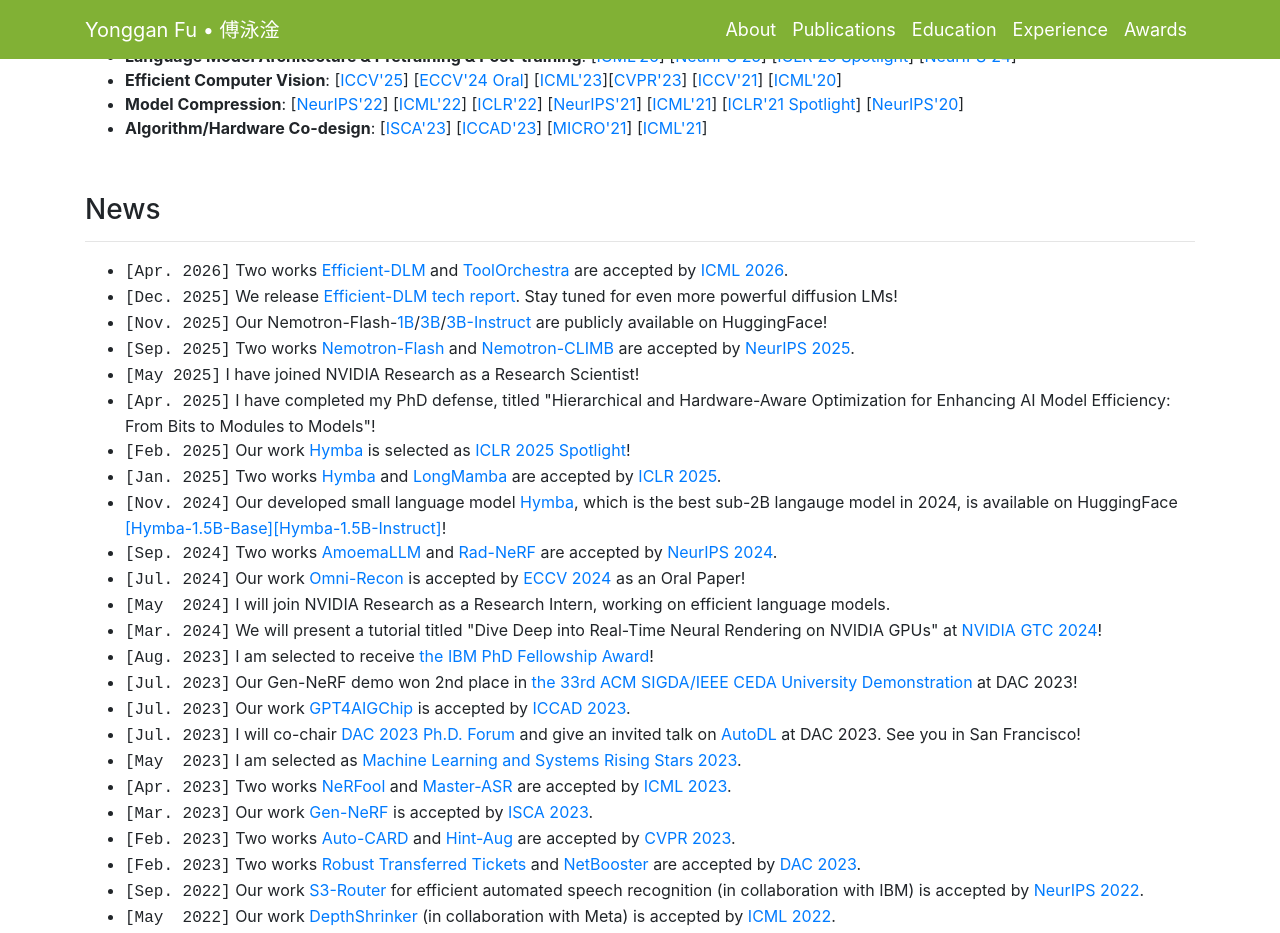
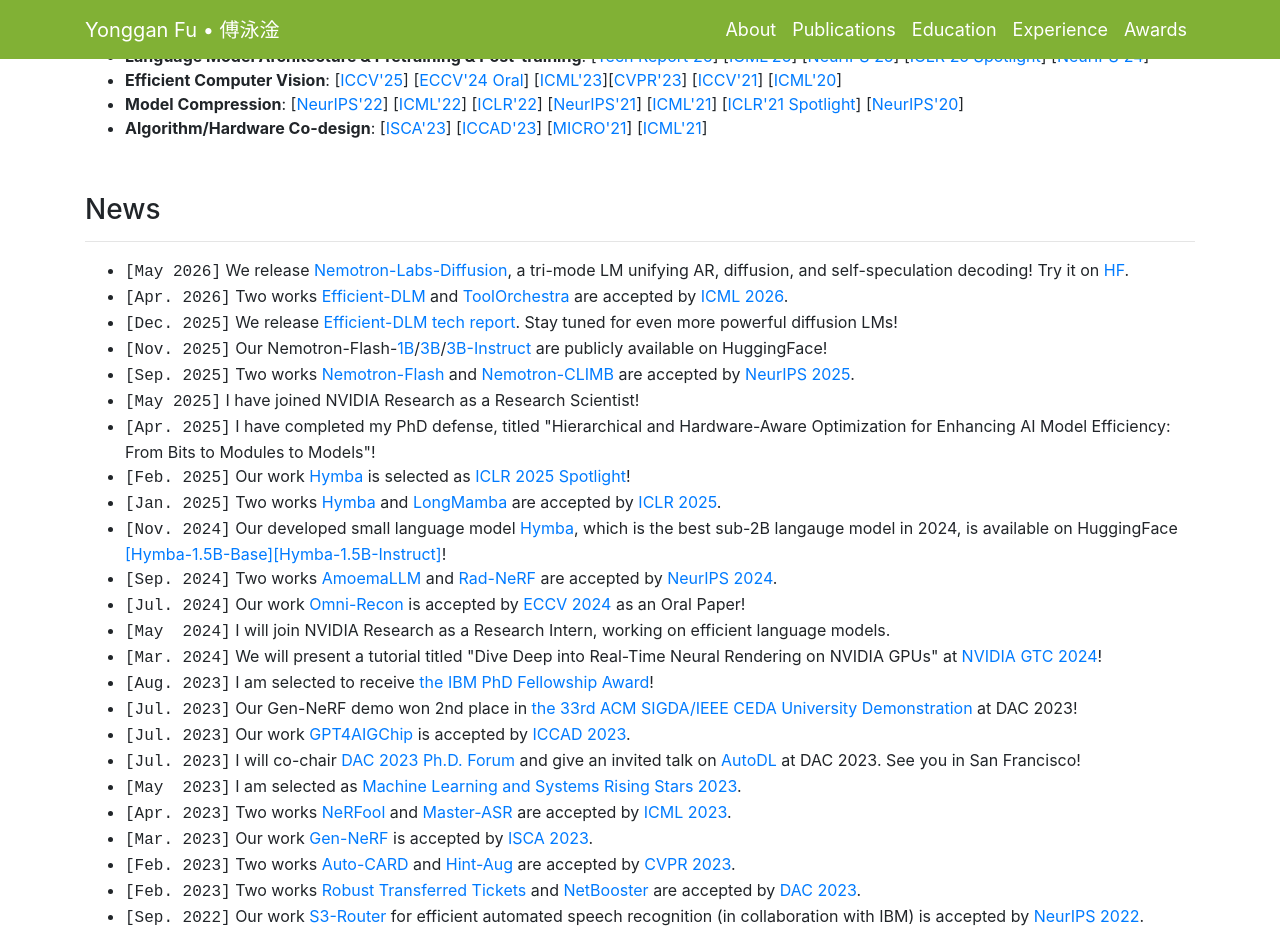
Before and after one commit to tilmto/tilmto.github.io, a Jekyll site: the page built from docs/index.markdown, in a window 1280 px wide and 1400 px high, scrolled down 498 px. Shown: the top 933 px of the window. Built offline with Jekyll 4.4.1, drawn with Linux system fonts in a browser that asks for light colours; nearby versions of some CDN libraries; a style sheet for code colours, icons or effects is not loaded; some of the changed text lies outside the part shown.

Commit message:
Add Nemotron-Labs-Diffusion, NVIDIA Nemotron 3, and Nemotron Nano 2; update CV link and news

```diff
--- a/docs/_layouts/index.html
+++ b/docs/_layouts/index.html
@@ -96,7 +96,7 @@
 			</p>
 
 			<p style="text-align: justify;">My research focuses on developing efficient foundation models that bring frontier AI to everyday platforms. At NVIDIA, I led the development of <a href="https://arxiv.org/pdf/2511.18890" target="_blank">Nemotron-Flash</a>, <a href="https://arxiv.org/pdf/2411.13676" target="_blank">Hymba</a>, and <a href="https://arxiv.org/pdf/2512.14067" target="_blank">Efficient-DLM</a>. My research work has been featured as spotlight papers at ICLR (<a href="https://arxiv.org/pdf/2411.13676" target="_blank">2025</a> & <a href="https://arxiv.org/pdf/2101.09868" target="_blank">2021</a> & <a href="https://arxiv.org/pdf/2103.10584" target="_blank">2021</a> & <a href="https://arxiv.org/pdf/1909.11957" target="_blank">2020</a>), an oral paper at ECCV (<a href="https://www.ecva.net/papers/eccv_2024/papers_ECCV/papers/02444.pdf" target="_blank">2024</a>), and an IEEE Micro Top Pick (<a href="https://arxiv.org/pdf/2206.00877" target="_blank">2023</a>).
-      My CV can be found <a href="https://drive.google.com/file/d/1Yqo1c8kinMKNYRPhoaHaay_VjcPV0fhL/view?usp=sharing" target="_blank">here</a> (Updated: Mar. 2026).
+      My CV can be found <a href="https://drive.google.com/drive/folders/1U6yPkZPD_XBRatcQcNjo5TuFojDmrEPi?usp=sharing" target="_blank">here</a> (Updated: May 2026).
 			</p>
 
 
@@ -117,7 +117,8 @@
 		<h3 id="Research" style="padding-top: 100px; margin-top: -80px;">Research Interest</h3><hr>
 		<ul>
 			<li>
-				<b>Language Model Architecture & Pretraining & Post-training</b>: [<a href="https://arxiv.org/pdf/2512.14067" target="_blank">ICML'26</a>]
+				<b>Language Model Architecture & Pretraining & Post-training</b>: [<a href="https://d1qx31qr3h6wln.cloudfront.net/publications/Nemotron_Diffusion_Tech_Report.pdf?VersionId=1tm4XZATEzGV7cs51XAf.xmWupU20vYW" target="_blank">Tech Report'26</a>]
+				[<a href="https://arxiv.org/pdf/2512.14067" target="_blank">ICML'26</a>]
 				[<a href="https://arxiv.org/pdf/2511.18890" target="_blank">NeurIPS'25</a>]
 				[<a href="https://arxiv.org/pdf/2411.13676" target="_blank">ICLR'25 Spotlight</a>]
 				[<a href="https://openreview.net/pdf?id=G0yxFmP87g" target="_blank">NeurIPS'24</a>]
@@ -153,6 +154,9 @@
 	<div class="container">
 		<h3 id="News" style="padding-top: 70px; margin-top: -80px;">News</h3><hr>
 		<ul>
+			<li>
+				<tt>[May 2026]</tt> We release <a href="https://d1qx31qr3h6wln.cloudfront.net/publications/Nemotron_Diffusion_Tech_Report.pdf?VersionId=1tm4XZATEzGV7cs51XAf.xmWupU20vYW" target="_blank">Nemotron-Labs-Diffusion</a>, a tri-mode LM unifying AR, diffusion, and self-speculation decoding! Try it on <a href="https://huggingface.co/collections/nvidia/nemotron-labs-diffusion" target="_blank">HF</a>.
+			</li>
 			<li>
 				<tt>[Apr. 2026]</tt> Two works <a href="https://arxiv.org/pdf/2512.14067" target="_blank">Efficient-DLM</a> and <a href="https://arxiv.org/pdf/2511.21689" target="_blank">ToolOrchestra</a> are accepted by <a href="https://icml.cc/Conferences/2026" target="_blank">ICML 2026</a>.
 			</li>
@@ -249,6 +253,20 @@
 
 			<div class="row">
 				<div class="col-md-2.5">
+					<img class="img-fluid img-rounded" src="files/nemotron_labs_diffusion.gif" style="width:200px; border:0px solid black" alt="">
+				</div>
+				<div class="col-md-9">
+					<b>Yonggan Fu</b>, Lexington Whalen, Abhinav Garg, Chengyue Wu, Maksim Khadkevich, Nicolai Oswald, Enze Xie, Daniel Egert, Sharath Turuvekere Sreenivas, Shizhe Diao, Chenhan Yu, Ye Yu, Weijia Chen, Sajad Norouzi, Jingyu Liu, Shiyi Lan, Ligeng Zhu, Jin Wang, Jindong Jiang, Morteza Mardani, Mehran Maghoumi, Song Han, Ante Jukić, Nima Tajbakhsh, Jan Kautz, Pavlo Molchanov
+				<br>
+				<b><font color="black">Nemotron-Labs-Diffusion: A Tri-Mode Language Model Unifying Autoregressive, Diffusion, and Self-Speculation Decoding</font></b><br>
+				<b><a href="https://research.nvidia.com/publication/2026-05_nemotron-labs-diffusion-tri-mode-language-model-unifying-autoregressive" target="_blank">Tech Report 2026</a></b>
+				<small><a href="https://d1qx31qr3h6wln.cloudfront.net/publications/Nemotron_Diffusion_Tech_Report.pdf?VersionId=1tm4XZATEzGV7cs51XAf.xmWupU20vYW" target="_blank">[Paper]</a></small>
+				<small><a href="https://huggingface.co/collections/nvidia/nemotron-labs-diffusion" target="_blank">[HF Collection]</a></small><br>
+				</div>
+			</div><hr>
+
+			<div class="row">
+				<div class="col-md-2.5">
 					<img class="img-fluid img-rounded" src="files/efficient_dlm.png" style="width:200px; border:0px solid black" alt="">
 				</div>
 				<div class="col-md-9">
@@ -277,6 +295,20 @@
 
 			<div class="row">
 				<div class="col-md-2.5">
+					<img class="img-fluid img-rounded" src="files/nemotron3.png" style="width:200px; border:0px solid black" alt="">
+				</div>
+				<div class="col-md-9">
+					NVIDIA Nemotron Team
+				<br>
+				<b><font color="black">NVIDIA Nemotron 3: Efficient and Open Intelligence</font></b><br>
+				<b>Tech Report 2026</b>
+				<small><a href="https://arxiv.org/pdf/2512.20856" target="_blank">[Paper]</a></small>
+				<small><a href="https://huggingface.co/collections/nvidia/nvidia-nemotron-v3" target="_blank">[HF Collection]</a></small><br>
+				</div>
+			</div><hr>
+
+			<div class="row">
+				<div class="col-md-2.5">
 					<img class="img-fluid img-rounded" src="files/fastdllm2.png" style="width:200px; border:0px solid black" alt="">
 				</div>
 				<div class="col-md-9">
@@ -299,6 +331,20 @@
 				<b><font color="black">TiDAR: Think in Diffusion, Talk in Autoregression</font></b><br>
 				<b><a href="https://mlsys.org/Conferences/2026" target="_blank">MLSys 2026</a></b>
 				<small><a href="https://arxiv.org/pdf/2511.08923" target="_blank">[Paper]</a></small><br>
+				</div>
+			</div><hr>
+
+			<div class="row">
+				<div class="col-md-2.5">
+					<img class="img-fluid img-rounded" src="files/nemotron_nano2.png" style="width:200px; border:0px solid black" alt="">
+				</div>
+				<div class="col-md-9">
+					NVIDIA Nemotron Team
+				<br>
+				<b><font color="black">NVIDIA Nemotron Nano 2: An Accurate and Efficient Hybrid Mamba-Transformer Reasoning Model</font></b><br>
+				<b>Tech Report 2025</b>
+				<small><a href="https://arxiv.org/pdf/2508.14444" target="_blank">[Paper]</a></small>
+				<small><a href="https://huggingface.co/collections/nvidia/nvidia-nemotron-v2" target="_blank">[HF Collection]</a></small><br>
 				</div>
 			</div><hr>
 
```
Also changed, not shown: 1 other file.
